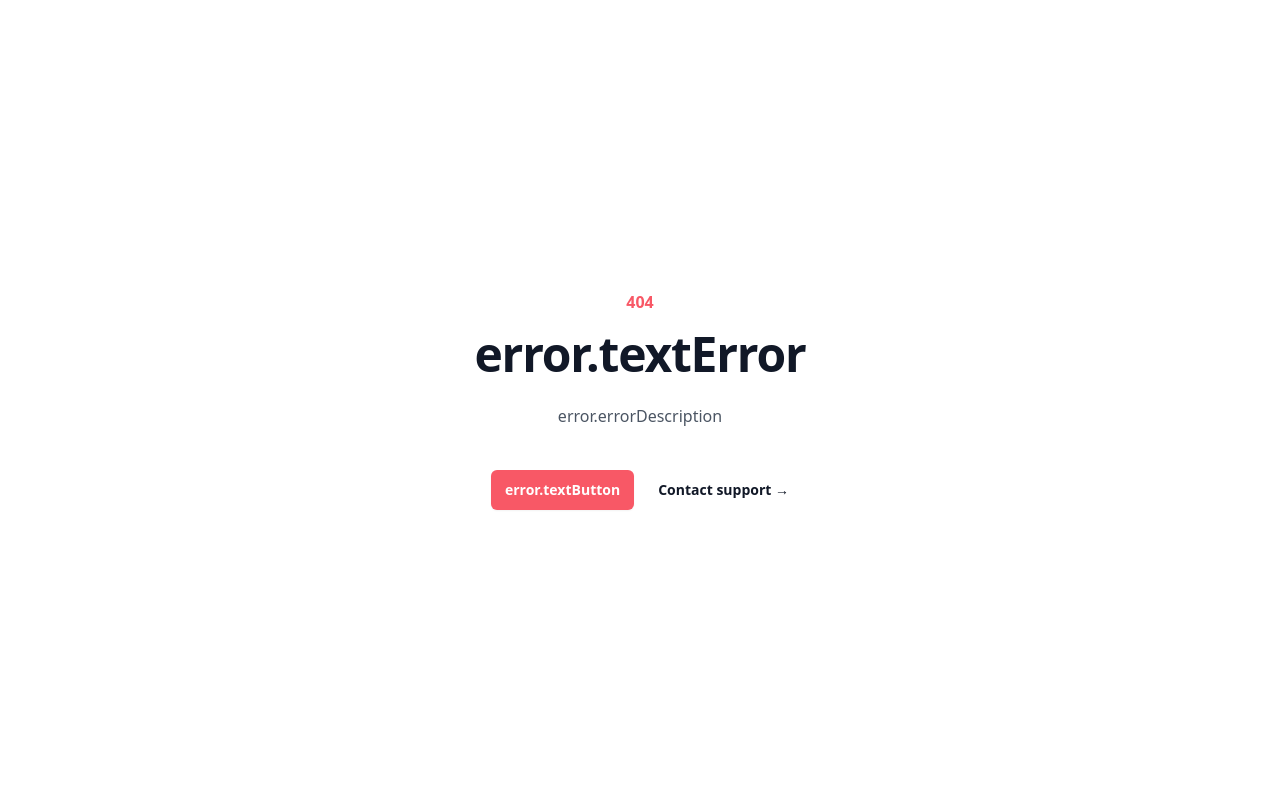
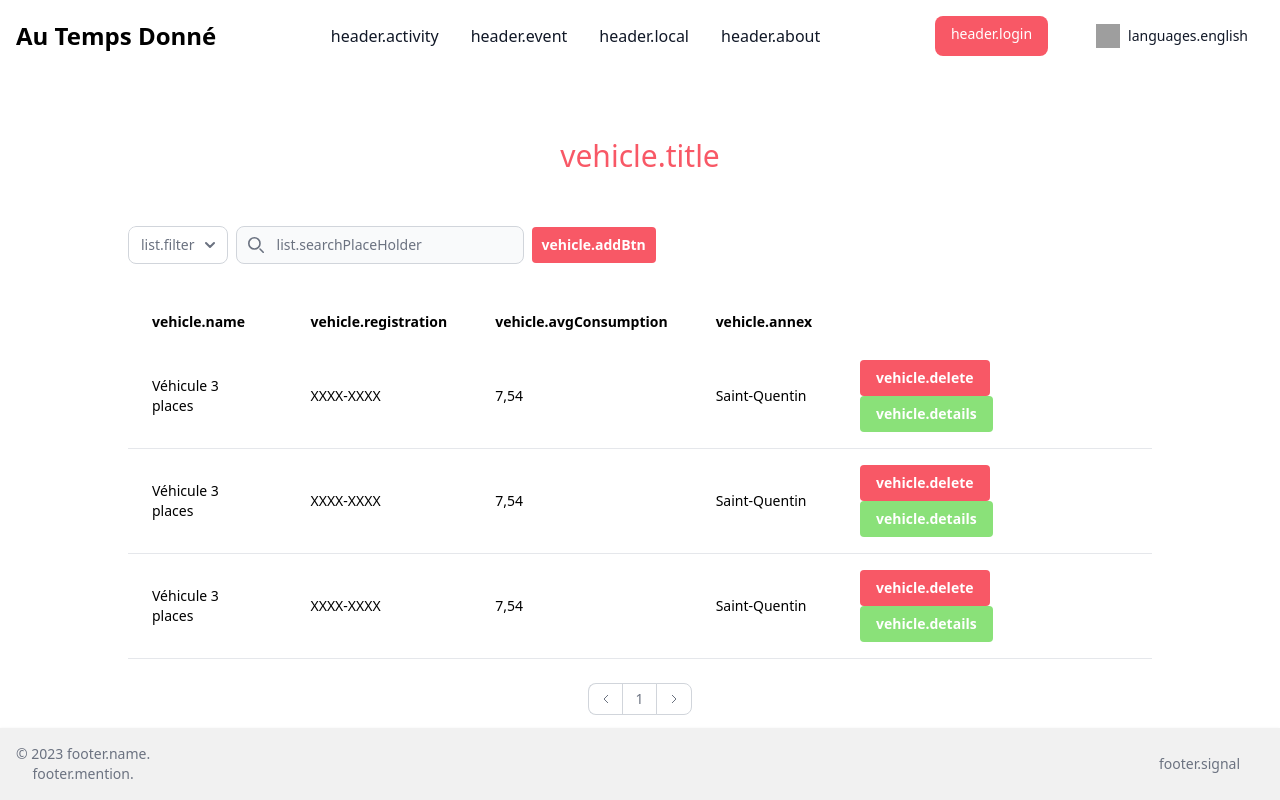
Before and after one commit to Akasuraax/ATD-Front, a React (Vite) app in the folder ATD-Front/: page /Vehicules in a window 1280 px wide. Before the commit this address had no page. Built offline with nearby package versions, Linux system fonts and the light colour scheme; grey boxes are pictures that could not be loaded.

Commit message:
vehicle list

```diff
--- a/ATD-Front/src/components/List/List.jsx
+++ b/ATD-Front/src/components/List/List.jsx
@@ -2,13 +2,14 @@ import './list.css';
 import { useState } from 'react';
 import {useTranslation} from "react-i18next";
 
-function List({ data, column, actions, add, itemsPerPage = 50}) {
+function List({ data, column, actions, add, filter, itemsPerPage = 50}) {
     const [currentPage, setCurrentPage] = useState(1);
 
     const indexOfLastItem = currentPage * itemsPerPage;
     const indexOfFirstItem = indexOfLastItem - itemsPerPage;
     const currentItems = data.slice(indexOfFirstItem, indexOfLastItem);
     const numPages = Math.ceil(data.length / itemsPerPage);
+
     const nextPage = () => {
         if(currentPage + 1 <= numPages) setCurrentPage(currentPage + 1);
     };
@@ -26,10 +27,36 @@ function List({ data, column, actions, add, itemsPerPage = 50}) {
 
     const search = t("list.search")
     const searchPlaceHolder = t("list.searchPlaceHolder")
+    const filterTitle = t("list.filter");
 
     return (
             <div className="list relative overflow-x-auto sm:rounded-lg max-w-5xl">
                 <div className="search-zone pb-4 bg-white dark:bg-gray-900 flex items-center">
+                    <div>
+                        <button id="dropdownActionButton" data-dropdown-toggle="dropdownAction"
+                                className="inline-flex items-center text-gray-500 bg-white border border-gray-300 focus:outline-none hover:bg-gray-100  font-medium rounded-lg text-sm px-3 py-2 mr-2 dark:bg-gray-800 dark:text-gray-400 dark:border-gray-600 dark:hover:bg-gray-700 dark:hover:border-gray-600"
+                                type="button">
+                            <span className="sr-only">Action button</span>
+                            {filterTitle}
+                            <svg className="w-2.5 h-2.5 ms-2.5" aria-hidden="true" xmlns="http://www.w3.org/2000/svg"
+                                 fill="none" viewBox="0 0 10 6">
+                                <path stroke="currentColor" stroke-linecap="round" stroke-linejoin="round"
+                                      stroke-width="2" d="m1 1 4 4 4-4"/>
+                            </svg>
+                        </button>
+                        <div id="dropdownAction" className="z-10 hidden bg-white divide-y divide-gray-100 rounded-lg shadow w-44 dark:bg-gray-700 dark:divide-gray-600">
+                            <ul className="py-1 text-sm text-gray-700 dark:text-gray-200" aria-labelledby="dropdownActionButton">
+                                {filter.map((element, index) => (
+                                    Object.entries(element).map(([_, value]) => (
+                                        <li key={index}>
+                                            <a href="#"
+                                               className="block px-4 py-2 hover:bg-gray-100 dark:hover:bg-gray-600 dark:hover:text-white">{value}</a>
+                                        </li>
+                                    ))
+                                ))}
+                            </ul>
+                        </div>
+                    </div>
                     <label htmlFor="table-search" className="sr-only">{search}</label>
                     <div className="relative max-w-72 flex-1">
                         <div
@@ -48,8 +75,8 @@ function List({ data, column, actions, add, itemsPerPage = 50}) {
                         add && add.length > 0 &&
                         add.map((action, actionIndex) => (
                             <button key={actionIndex} onClick={action.onClick}
-                                    className="bg-blue-500 hover:bg-blue-700 text-white text-sm font-bold ml-2 py-2 px-2.5 rounded">
-                                {action.label}
+                                    className="add-btn bg-blue-500 hover:bg-blue-700 text-white text-sm font-bold ml-2 py-2 px-2.5 rounded">
+                                {Object.values(action.label)}
                             </button>
                         ))
                     }
@@ -97,8 +124,7 @@ function List({ data, column, actions, add, itemsPerPage = 50}) {
                                 <span className="sr-only">Previous</span>
                                 <svg className="w-2.5 h-2.5 rtl:rotate-180" aria-hidden="true"
                                      xmlns="http://www.w3.org/2000/svg" fill="none" viewBox="0 0 6 10">
-                                    <path stroke="currentColor" stroke-linecap="round" stroke-linejoin="round"
-                                          stroke-width="2" d="M5 1 1 5l4 4"/>
+                                    <path stroke="currentColor" d="M5 1 1 5l4 4"/>
                                 </svg>
                             </a>
                         </li>
@@ -120,8 +146,7 @@ function List({ data, column, actions, add, itemsPerPage = 50}) {
                                 <span className="sr-only">Next</span>
                                 <svg className="w-2.5 h-2.5 rtl:rotate-180" aria-hidden="true"
                                      xmlns="http://www.w3.org/2000/svg" fill="none" viewBox="0 0 6 10">
-                                    <path stroke="currentColor" stroke-linecap="round" stroke-linejoin="round"
-                                          stroke-width="2" d="m1 9 4-4-4-4"/>
+                                    <path stroke="currentColor" d="m1 9 4-4-4-4"/>
                                 </svg>
                             </a>
                         </li>
--- a/ATD-Front/src/components/List/list.css
+++ b/ATD-Front/src/components/List/list.css
@@ -3,7 +3,7 @@
     margin: auto;
 
     .search-zone{
-        button{
+        .add-btn{
             background-color: var(--pink-color);
 
             &:hover{
--- a/ATD-Front/src/locales/en/translation.json
+++ b/ATD-Front/src/locales/en/translation.json
@@ -134,7 +134,8 @@
   },
   "list": {
     "search": "Search",
-    "searchPlaceHolder" : "Search element"
+    "searchPlaceHolder" : "Search element",
+    "filter": "Sort by"
   },
   "tracking": {
     "ticketId": "Ticket ID",
@@ -154,5 +155,15 @@
     "informations":"Informations",
     "action": "Action",
     "downloadData": "Download datas"
+  },
+  "vehicle": {
+    "title": "Vehicles list",
+    "addBtn": "Add a vehicle",
+    "name": "Name",
+    "registration": "Registration",
+    "avgConsumption": "Average consumption (L/100km)",
+    "annex": "Annex",
+    "delete": "Delete",
+    "details": "Details"
   }
 }
--- a/ATD-Front/src/locales/fr/translation.json
+++ b/ATD-Front/src/locales/fr/translation.json
@@ -134,7 +134,8 @@
   },
   "list": {
     "search": "Rechercher",
-    "searchPlaceHolder" : "Rechercher un élément"
+    "searchPlaceHolder" : "Rechercher un élément",
+    "filter": "Trier par"
   },
   "tracking": {
     "ticketId": "ID du ticket",
@@ -154,5 +155,16 @@
     "informations":"Informations",
     "action": "Action",
     "downloadData": "Télécharger les données"
+  },
+  "vehicle": {
+    "title": "Liste des véhicules",
+    "addBtn": "Ajouter un véhicule",
+    "name": "Nom",
+    "registration": "Immatriculation",
+    "avgConsumption": "Consommation moyenne (L/100km)",
+    "annex": "Annexe",
+    "delete": "Supprimer",
+    "details": "Détails",
+    "consumption": "Consommation"
   }
 }
--- /dev/null
+++ b/ATD-Front/src/page/Vehicles/Vehicle.jsx
@@ -0,0 +1,45 @@
+import './vehicle.css'
+import {useTranslation} from "react-i18next";
+import List from "../../components/List/List.jsx";
+
+function Vehicle(){
+    const { t } = useTranslation();
+    const title = t("vehicle.title");
+    const addBtn = t("vehicle.addBtn");
+    const name = t("vehicle.name");
+    const registration = t("vehicle.registration");
+    const avgConsumption = t("vehicle.avgConsumption");
+    const annex = t("vehicle.annex");
+    const deleteBtn = t("vehicle.delete");
+    const details = t("vehicle.details");
+    const consumptionFilter = t("vehicle.consumption");
+
+    const list = [
+        {name: "Véhicule 3 places", registration:"XXXX-XXXX", avgConsumption:"7,54", annex:"Saint-Quentin"},
+        {name: "Véhicule 3 places", registration:"XXXX-XXXX", avgConsumption:"7,54", annex:"Saint-Quentin"},
+        {name: "Véhicule 3 places", registration:"XXXX-XXXX", avgConsumption:"7,54", annex:"Saint-Quentin"},
+    ]
+
+    const userActions = [
+        { label: {deleteBtn}, onClick: (item) => console.log('Supprime', item) },
+        { label: {details}, onClick: (item) => console.log('J\'accepte', item) },
+    ];
+
+    const addAction = [
+        {
+            label: {addBtn},
+            onClick: (item) => console.log('J\'accepte', item)
+        }
+    ];
+
+    return(
+        <main>
+            <div className="m-auto visit-page">
+                <h2 className="text-center m-12">{title}</h2>
+                <List data={list} column={[{name}, {registration}, {avgConsumption}, {annex}]} actions={userActions} add={addAction} filter={[{consumptionFilter}]}/>
+            </div>
+        </main>
+    )
+}
+
+export default Vehicle;
```
Also changed, not shown: ATD-Front/src/App.jsx (+6 -1 lines), ATD-Front/src/page/Vehicles/vehicle.css (added), 2 other files (tests, documents, lock files or other folders).
